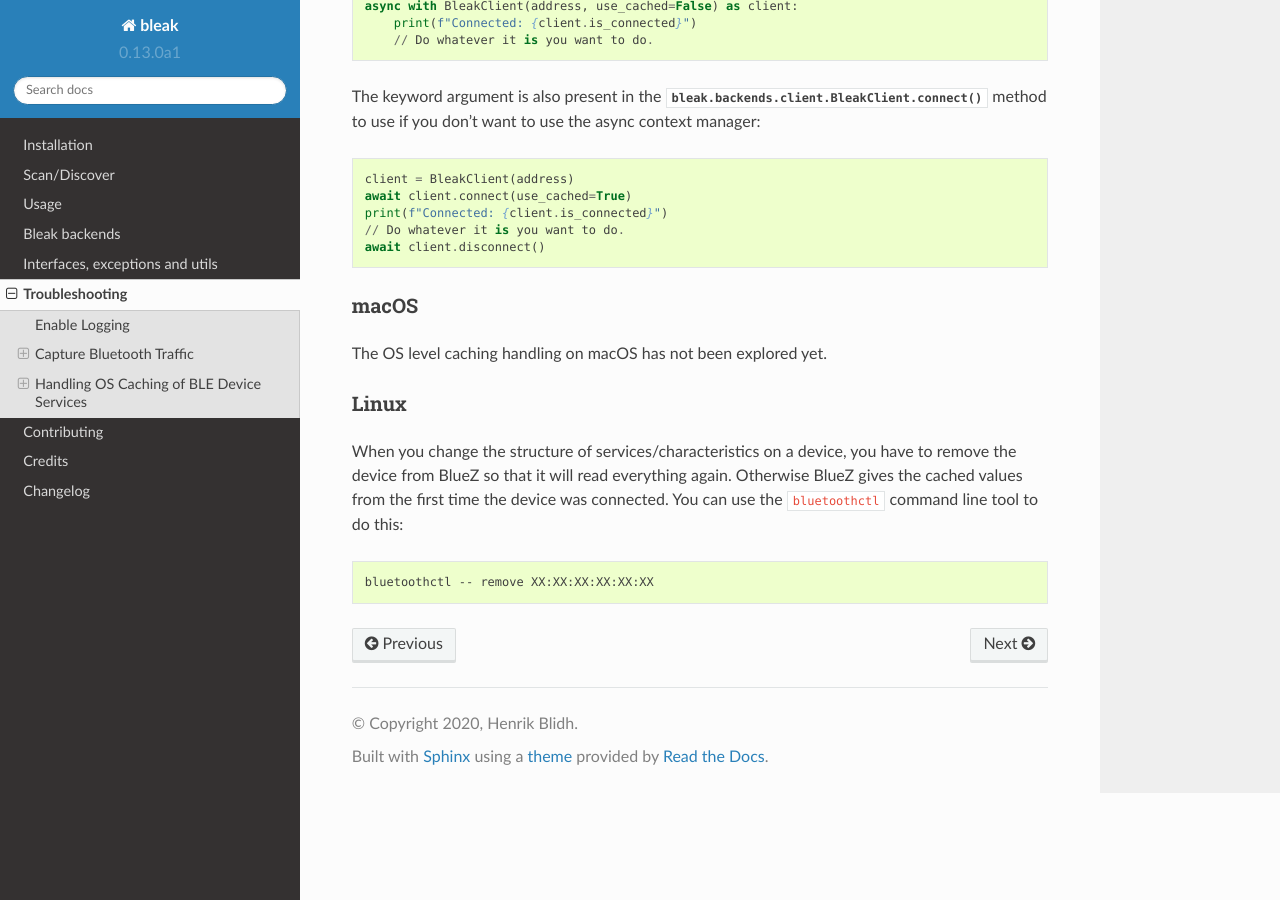
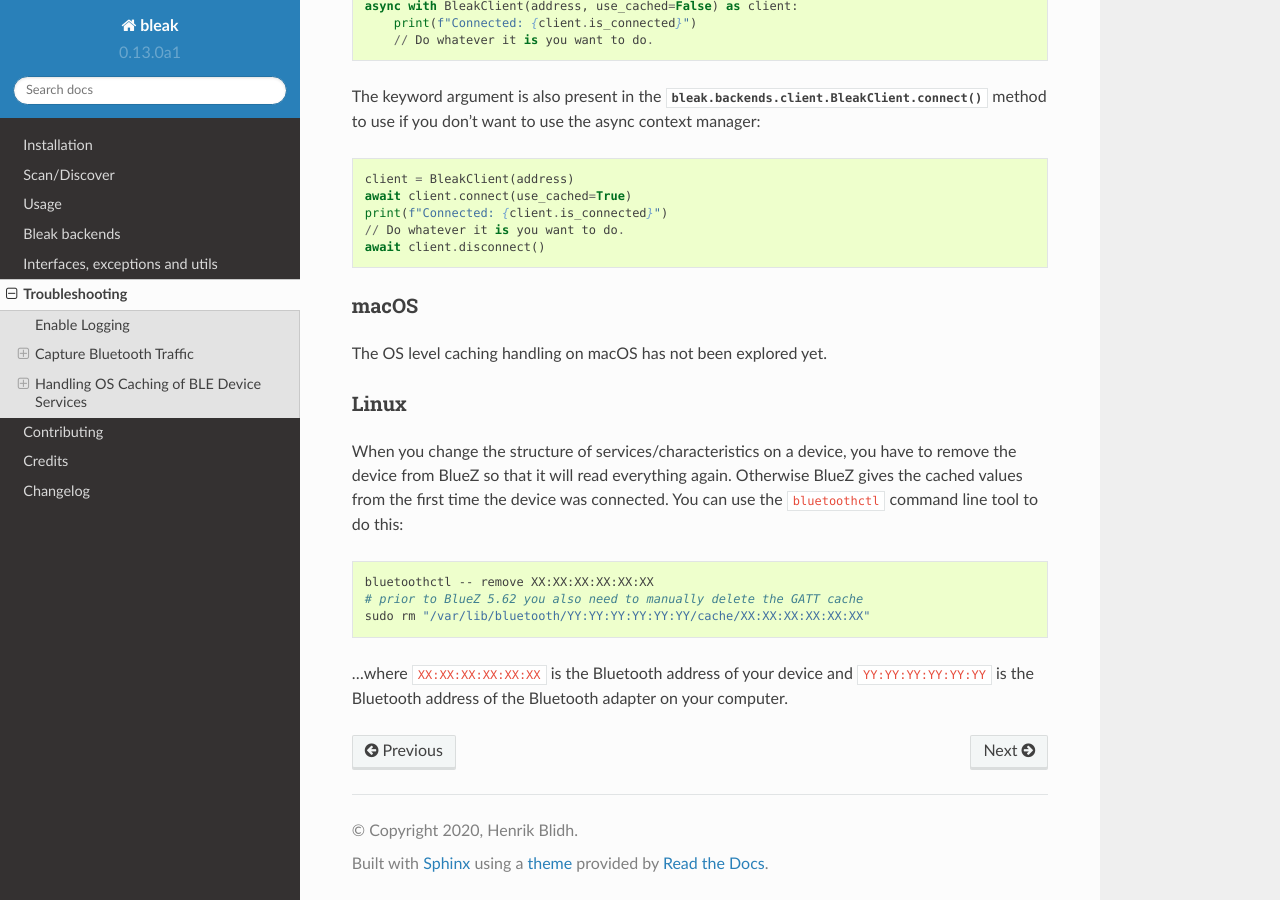
Before and after one commit to hbldh/bleak, a Sphinx documentation site: the page built from docs/troubleshooting.rst, in a window 1280 px wide and 900 px high, scrolled down 3011 px. Built offline with Sphinx 7.4.7 and the Read the Docs theme 2.0.0, drawn with Linux system fonts in a browser that asks for light colours; the version number is read from the project's files by our own code.

Commit message:
troubleshooting: add note on BlueZ GATT cache file
There is a bug (that has been recently fixed) in BlueZ where the GATT
cache was not removed when the device was removed, causing problems
for certain devices that change the attribute layout but don't support
the attribute database or services changed characteristics.

```diff
--- a/docs/troubleshooting.rst
+++ b/docs/troubleshooting.rst
@@ -176,3 +176,9 @@ the device was connected. You can use the ``bluetoothctl`` command line tool to
 .. code-block:: shell
 
     bluetoothctl -- remove XX:XX:XX:XX:XX:XX
+    # prior to BlueZ 5.62 you also need to manually delete the GATT cache
+    sudo rm "/var/lib/bluetooth/YY:YY:YY:YY:YY:YY/cache/XX:XX:XX:XX:XX:XX"
+
+...where ``XX:XX:XX:XX:XX:XX`` is the Bluetooth address of your device and
+``YY:YY:YY:YY:YY:YY`` is the Bluetooth address of the Bluetooth adapter on
+your computer.
```
